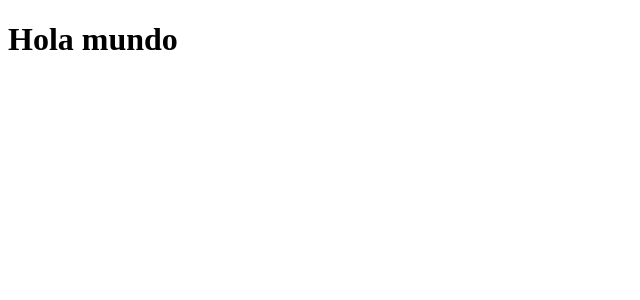
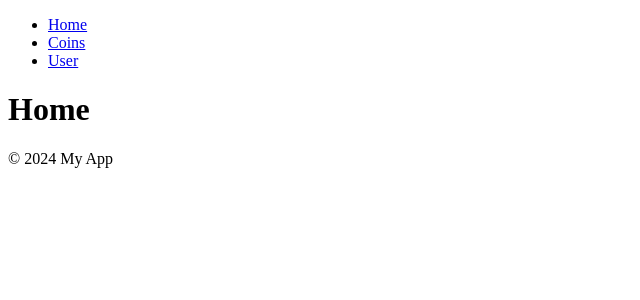
Before and after one commit to christo3carrasco/coin-app, a React (Vite) app: page / in a window 1280 px wide. Shown: the top 300 px of the page, without its empty margins (0-640 px from the left). Built offline with nearby package versions, Linux system fonts and the light colour scheme.

Commit message:
feat: add components, pages and layouts

```diff
--- a/src/CoinApp.jsx
+++ b/src/CoinApp.jsx
@@ -1,7 +1,16 @@
+import { BrowserRouter as Router, Routes, Route } from "react-router-dom";
+
+import { CoinList, Home, User, NotFound } from "./pages";
+
 export const CoinApp = () => {
   return (
-    <>
-      <h1>Hola mundo</h1>
-    </>
+    <Router>
+      <Routes>
+        <Route path="/" element={<Home />} />
+        <Route path="/coins" element={<CoinList />} />
+        <Route path="/user" element={<User />} />
+        <Route path="*" element={<NotFound />} />
+      </Routes>
+    </Router>
   );
 };
--- /dev/null
+++ b/src/components/Footer.jsx
@@ -0,0 +1,7 @@
+export const Footer = () => {
+  return (
+    <footer>
+      <p>&copy; 2024 My App</p>
+    </footer>
+  );
+};
--- /dev/null
+++ b/src/components/Header.jsx
@@ -0,0 +1,21 @@
+import { Link } from "react-router-dom";
+
+export const Header = () => {
+  return (
+    <header>
+      <nav>
+        <ul>
+          <li>
+            <Link to="/">Home</Link>
+          </li>
+          <li>
+            <Link to="/coins">Coins</Link>
+          </li>
+          <li>
+            <Link to="/user">User</Link>
+          </li>
+        </ul>
+      </nav>
+    </header>
+  );
+};
--- /dev/null
+++ b/src/components/index.js
@@ -0,0 +1,2 @@
+export * from "./Footer";
+export * from "./Header";
--- /dev/null
+++ b/src/layouts/MainLayout.jsx
@@ -0,0 +1,12 @@
+import { Footer, Header } from "../components";
+
+// eslint-disable-next-line react/prop-types
+export const MainLayout = ({ children }) => {
+  return (
+    <div>
+      <Header />
+      <main>{children}</main>
+      <Footer />
+    </div>
+  );
+};
--- /dev/null
+++ b/src/pages/CoinList.jsx
@@ -0,0 +1,9 @@
+import { MainLayout } from "../layouts/MainLayout";
+
+export const CoinList = () => {
+  return (
+    <MainLayout>
+      <h1>CoinList</h1>
+    </MainLayout>
+  );
+};
--- /dev/null
+++ b/src/pages/Home.jsx
@@ -0,0 +1,9 @@
+import { MainLayout } from "../layouts/MainLayout";
+
+export const Home = () => {
+  return (
+    <MainLayout>
+      <h1>Home</h1>
+    </MainLayout>
+  );
+};
--- /dev/null
+++ b/src/pages/NotFound.jsx
@@ -0,0 +1,9 @@
+import { MainLayout } from "../layouts/MainLayout";
+
+export const NotFound = () => {
+  return (
+    <MainLayout>
+      <h1>NotFound</h1>
+    </MainLayout>
+  );
+};
--- /dev/null
+++ b/src/pages/User.jsx
@@ -0,0 +1,9 @@
+import { MainLayout } from "../layouts/MainLayout";
+
+export const User = () => {
+  return (
+    <MainLayout>
+      <h1>User</h1>
+    </MainLayout>
+  );
+};
--- /dev/null
+++ b/src/pages/index.js
@@ -0,0 +1,4 @@
+export * from "./CoinList";
+export * from "./Home";
+export * from "./NotFound";
+export * from "./User";
```
Also changed, not shown: package.json (+6 -1 lines), 1 other file (tests, documents, lock files or other folders).
